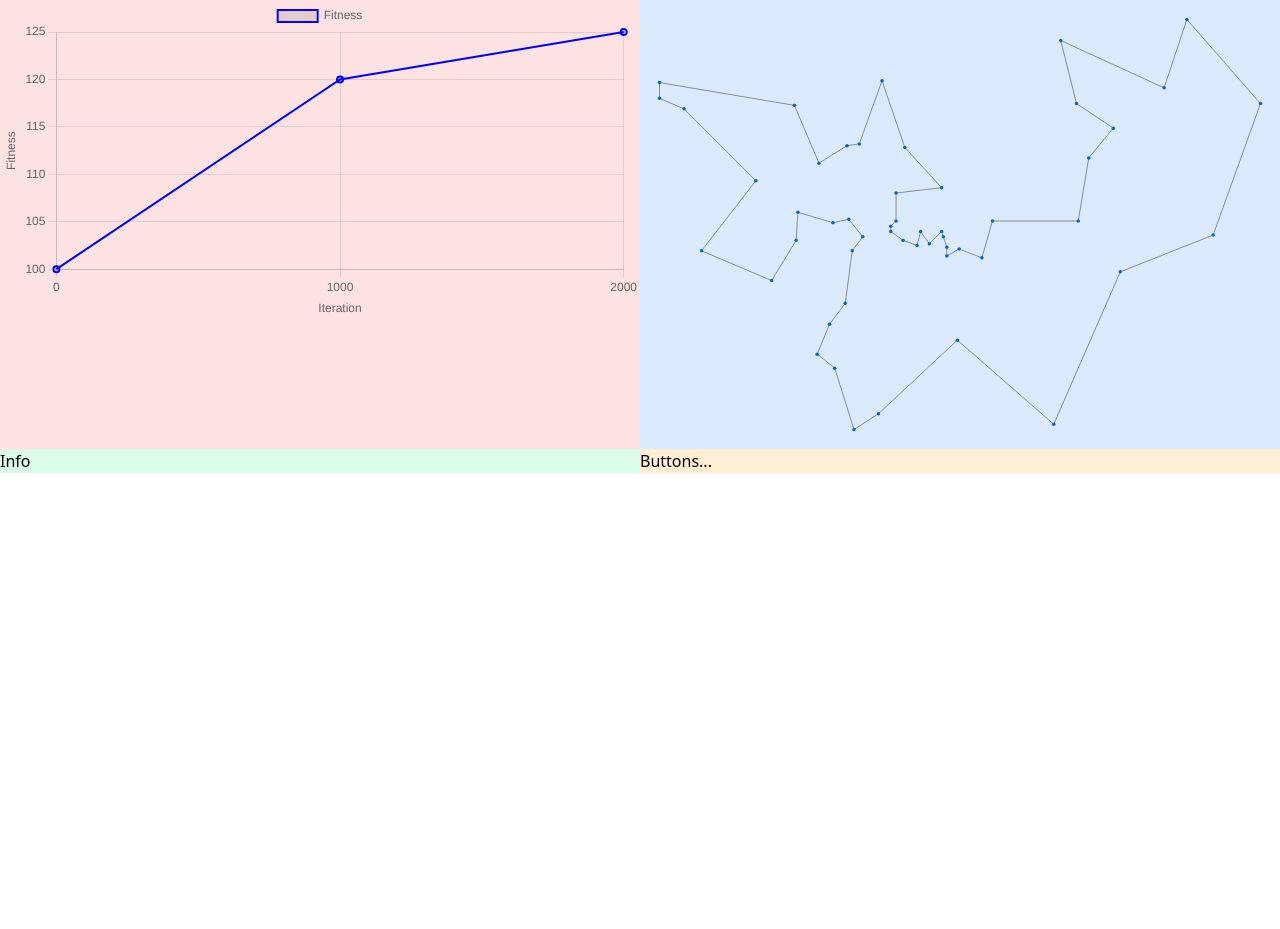
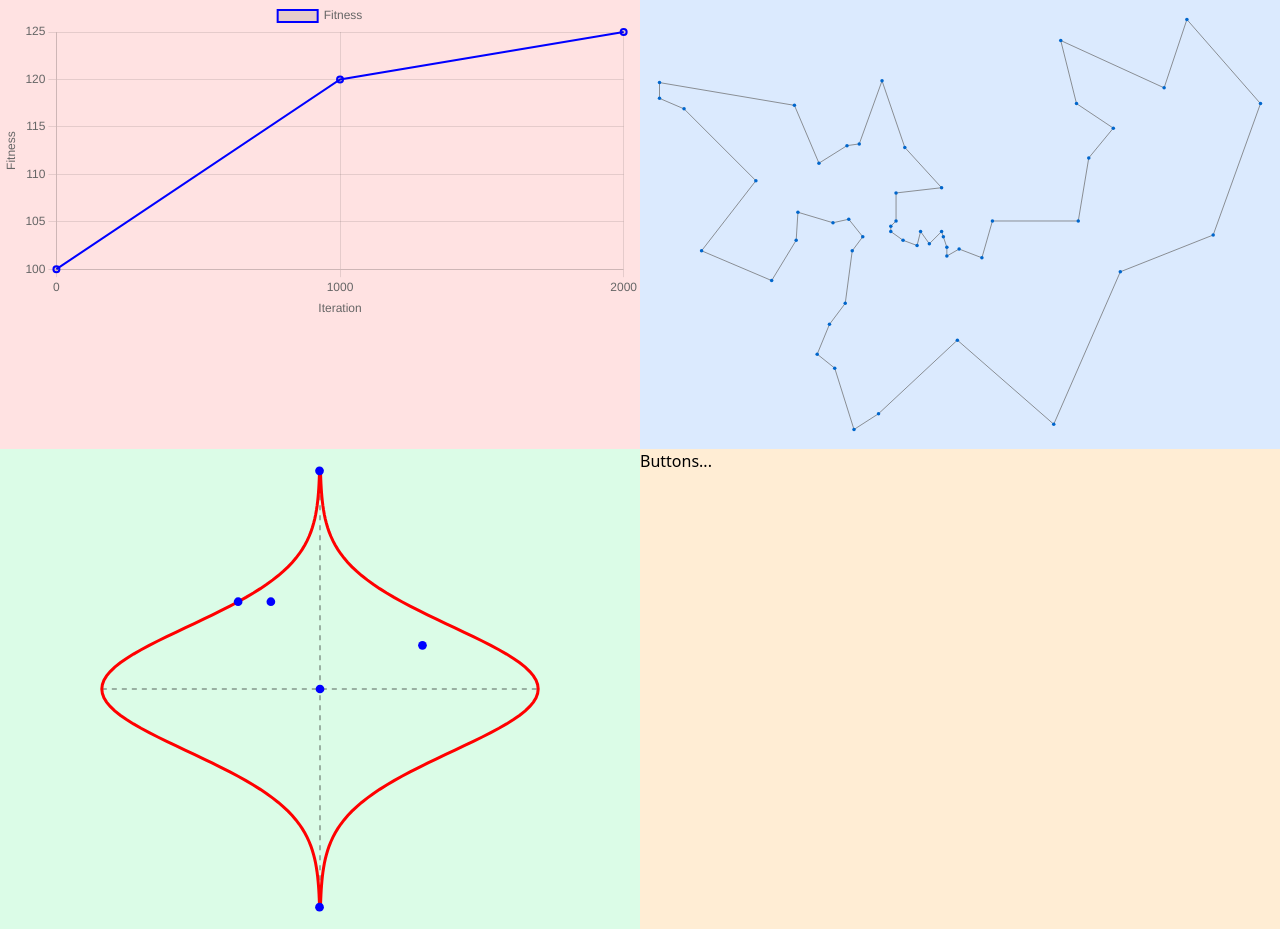
Before and after one commit to wr4ng/glorious-evolutionary-algorithm-simulator, a Svelte app in the folder client/: page / in a window 1280 px wide. Before the commit the page ends 800 px from the top, so only its background shows below. Built offline with nearby package versions, Linux system fonts and the light colour scheme.

Commit message:
initial implementation of Onion bitstring visualization

```diff
--- a/client/src/App.svelte
+++ b/client/src/App.svelte
@@ -1,6 +1,7 @@
 <script lang="ts">
 	import Chart from "./lib/Chart.svelte";
 	import Graph from "./lib/Graph.svelte";
+	import Onion from "./lib/Onion.svelte";
 	import { nodes, edges } from "./example/berlin52.ts";
 	//import Main from "./lib/Main.svelte";
 
@@ -18,6 +19,8 @@
 	<div class="bg-blue-100 max-h-120 p-4">
 		<Graph {nodes} {edges} />
 	</div>
-	<div class="bg-green-100">Info</div>
+	<div class="bg-green-100 max-h-120">
+		<Onion />
+	</div>
 	<div class="bg-orange-100">Buttons...</div>
 </div>
--- /dev/null
+++ b/client/src/lib/Onion.svelte
@@ -0,0 +1,125 @@
+<script lang="ts">
+	const resolution = 100;
+
+	//TODO: Take as props
+	const pointData: Point[] = [
+		{ x: 0.5, y: 0.5 },
+		{ x: 0.2, y: 0.6 },
+		{ x: 0.8, y: 0.7 },
+		{ x: 1, y: 0.7 },
+		{ x: 1, y: 1 },
+		{ x: 1, y: 0 },
+	];
+
+	// Gaussian function with mu=0 and sigma=1
+	function gaussian(x: number) {
+		// e^(-x^2 / 2)
+		return Math.exp(-(x ** 2) / 2);
+	}
+
+	//TODO: Determine values for x-range (vertical)
+	const minX = -3.5;
+	const maxX = 3.5;
+	const minY = 0; // gaussian(0) = e^(-0^2/2) = 1;
+	const maxY = 1;
+
+	interface Point {
+		x: number;
+		y: number;
+	}
+
+	const points: Point[] = [];
+	for (let x = minX; x <= maxX; x += (maxX - minX) / resolution) {
+		const y = gaussian(x);
+		points.push({ x: x, y: y });
+	}
+
+	function toPath(points: Point[], width: number, height: number) {
+		// Left side of the Gaussian curve
+		const leftPath = points
+			.map((p, i) => {
+				const px = ((p.y - minY) / (maxY - minY)) * (width / 2); // Scale y to half width (left side)
+				const py = ((p.x - minX) / (maxX - minX)) * height; // Scale x to full height
+				//TODO: Fix hardcorded 50
+				return `${i === 0 ? "M" : "L"} ${50 - px} ${height - py}`; // Flip y-axis
+			})
+			.join(" ");
+
+		// Right side of the Gaussian curve
+		const rightPath = points
+			.map((p, i) => {
+				const px = ((p.y - minY) / (maxY - minY)) * (width / 2); // Scale y to half width (right side)
+				const py = ((p.x - minX) / (maxX - minX)) * height; // Scale x to full height
+				//TODO: Fix hardcorded 50
+				return `${i === 0 ? "M" : "L"} ${50 + px} ${height - py}`; // Flip y-axis
+			})
+			.join(" ");
+
+		return leftPath + " " + rightPath;
+	}
+
+	function toSVGCoords(x: number, y: number, width: number, height: number) {
+		const gaussX = minX + (maxX - minX) * y;
+		const gaussY = gaussian(gaussX);
+
+		const py = height - y * height;
+
+		const pgaussY = -gaussY + gaussY * 2 * x;
+		const px = 50 - ((pgaussY - minY) / (maxY - minY)) * (width / 2);
+
+		return { x: px, y: py };
+	}
+</script>
+
+<div style="width: 100%; height: 100%;">
+	<svg
+		width="100%"
+		height="100%"
+		viewBox="-5 -5 110 110"
+		preserveAspectRatio="xMidYMid meet"
+	>
+		<line
+			x1="50"
+			y1="1"
+			x2="50"
+			y2="100"
+			stroke="black"
+			stroke-opacity="0.3"
+			stroke-width="2"
+			stroke-dasharray="5,5"
+			vector-effect="non-scaling-stroke"
+		/>
+		<line
+			x1="0"
+			y1="50"
+			x2="100"
+			y2="50"
+			stroke="black"
+			stroke-width="2"
+			stroke-opacity="0.3"
+			stroke-dasharray="5,5"
+			vector-effect="non-scaling-stroke"
+		/>
+		<path
+			d={toPath(points, 100, 100)}
+			stroke="red"
+			fill="none"
+			stroke-width="3"
+			vector-effect="non-scaling-stroke"
+		/>
+		{#each pointData as p}
+			<circle
+				cx={toSVGCoords(p.x, p.y, 100, 100).x}
+				cy={toSVGCoords(p.x, p.y, 100, 100).y}
+				r="1"
+				class="node"
+			/>
+		{/each}
+	</svg>
+</div>
+
+<style>
+	.node {
+		fill: blue;
+	}
+</style>
```
